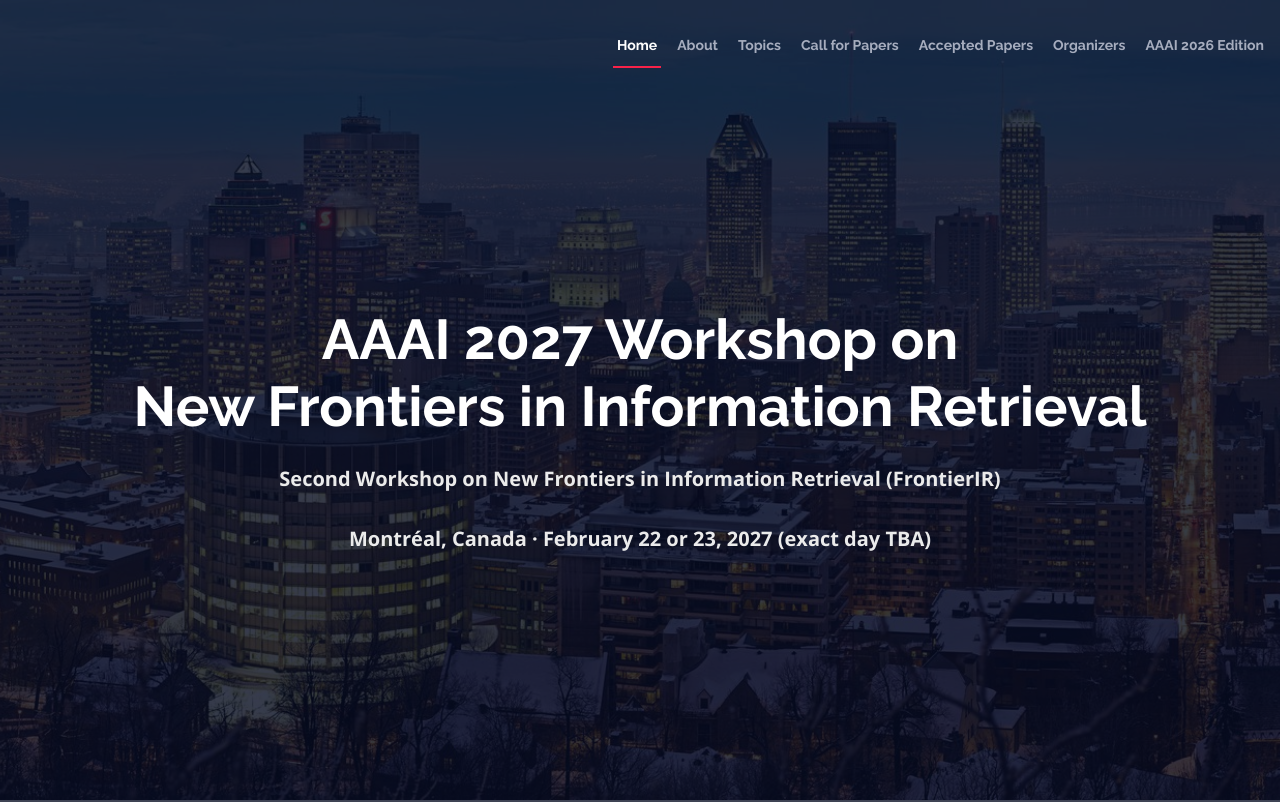
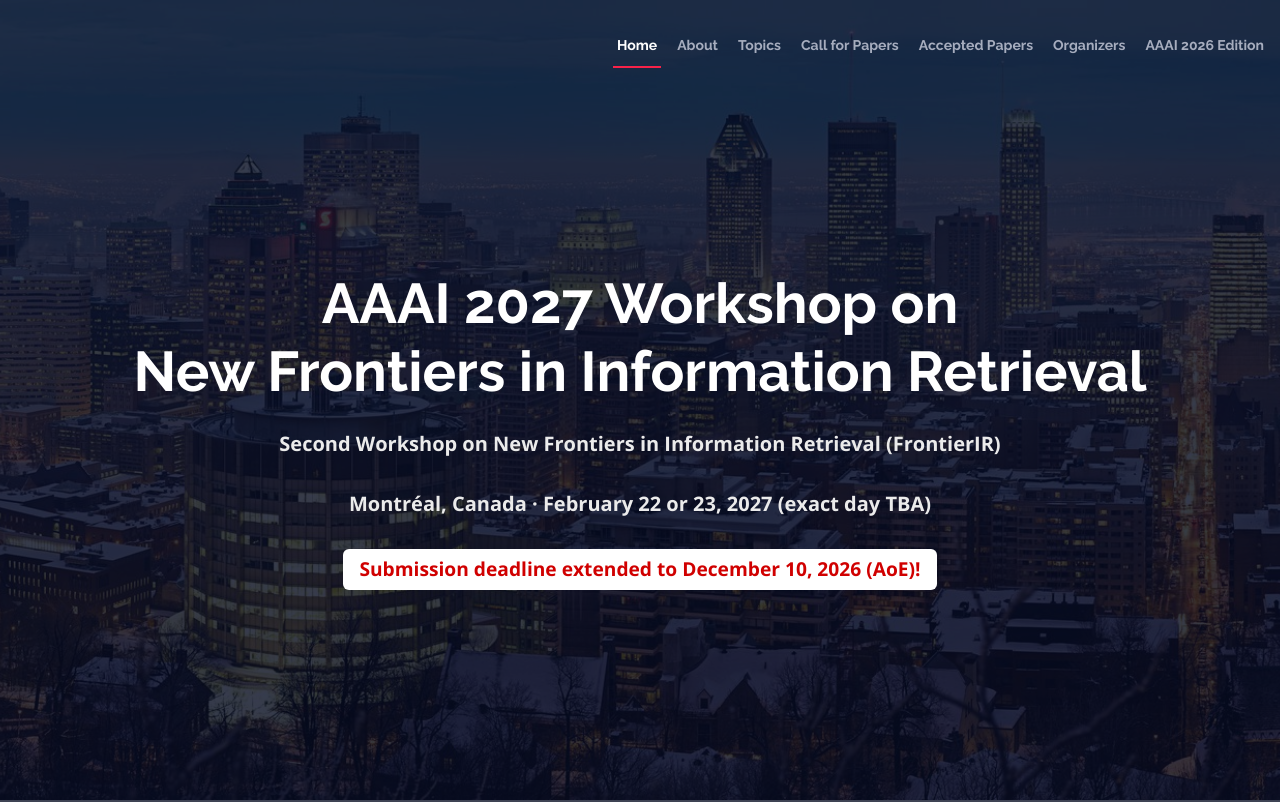
Before and after one commit to frontier-ir-workshop/frontier-ir-workshop.github.io, a plain HTML site: page index.html in a window 1280 px wide. Shown: the top 802 px of the page. Drawn offline with nearby package versions, Linux system fonts and the light colour scheme; files whose address does not match are found by name.

Commit message:
Extend submission deadline to Dec 10, 2026 (AoE) and move notification to Jan 6, 2027
Add a red announcement under the hero title and mark the old dates as
struck through in Key Dates.

Co-Authored-By: Claude Opus 5.5 <noreply@anthropic.com>

```diff
--- a/index.html
+++ b/index.html
@@ -109,6 +109,7 @@
       </h1>
       <p>Second Workshop on New Frontiers in Information Retrieval (FrontierIR)</p>
       <p>Montréal, Canada &middot; February 22 or 23, 2027 (exact day TBA)</p>
+      <p style="display: inline-block; background: #fff; color: #d00000; font-weight: 700; font-size: 1.2em; padding: 6px 16px; border-radius: 6px;">Submission deadline extended to December 10, 2026 (AoE)!</p>
     </div>
   </section>
   <!-- End Hero Section -->
@@ -331,8 +332,8 @@
         </div>
         <h3>Key Dates</h3>
         <ul class="fa-ul">
-          <li><span class="fa-li"><i class="fa fa-check"></i></span><b>Submission Deadline</b>: November 20, 2026 (AoE)</li>
-          <li><span class="fa-li"><i class="fa fa-check"></i></span><b>Notification of Acceptance</b>: December 2, 2026 (AoE)</li>
+          <li><span class="fa-li"><i class="fa fa-check"></i></span><b>Submission Deadline</b>: <s>November 20, 2026</s> <span style="color: #d00000; font-weight: 700;">December 10, 2026 (AoE) (extended)</span></li>
+          <li><span class="fa-li"><i class="fa fa-check"></i></span><b>Notification of Acceptance</b>: <s>December 2, 2026</s> <span style="color: #d00000; font-weight: 700;">January 6, 2027 (AoE)</span></li>
           <li><span class="fa-li"><i class="fa fa-check"></i></span><b>AAAI-27 Early Registration Deadline</b>: December 15, 2026 (11:59 PM Eastern Time)</li>
           <li><span class="fa-li"><i class="fa fa-check"></i></span><b>Workshop Date</b>: February 22 or 23, 2027 (AAAI-27 workshop program, exact day TBA), Montréal, Canada</li>
         </ul>
```
